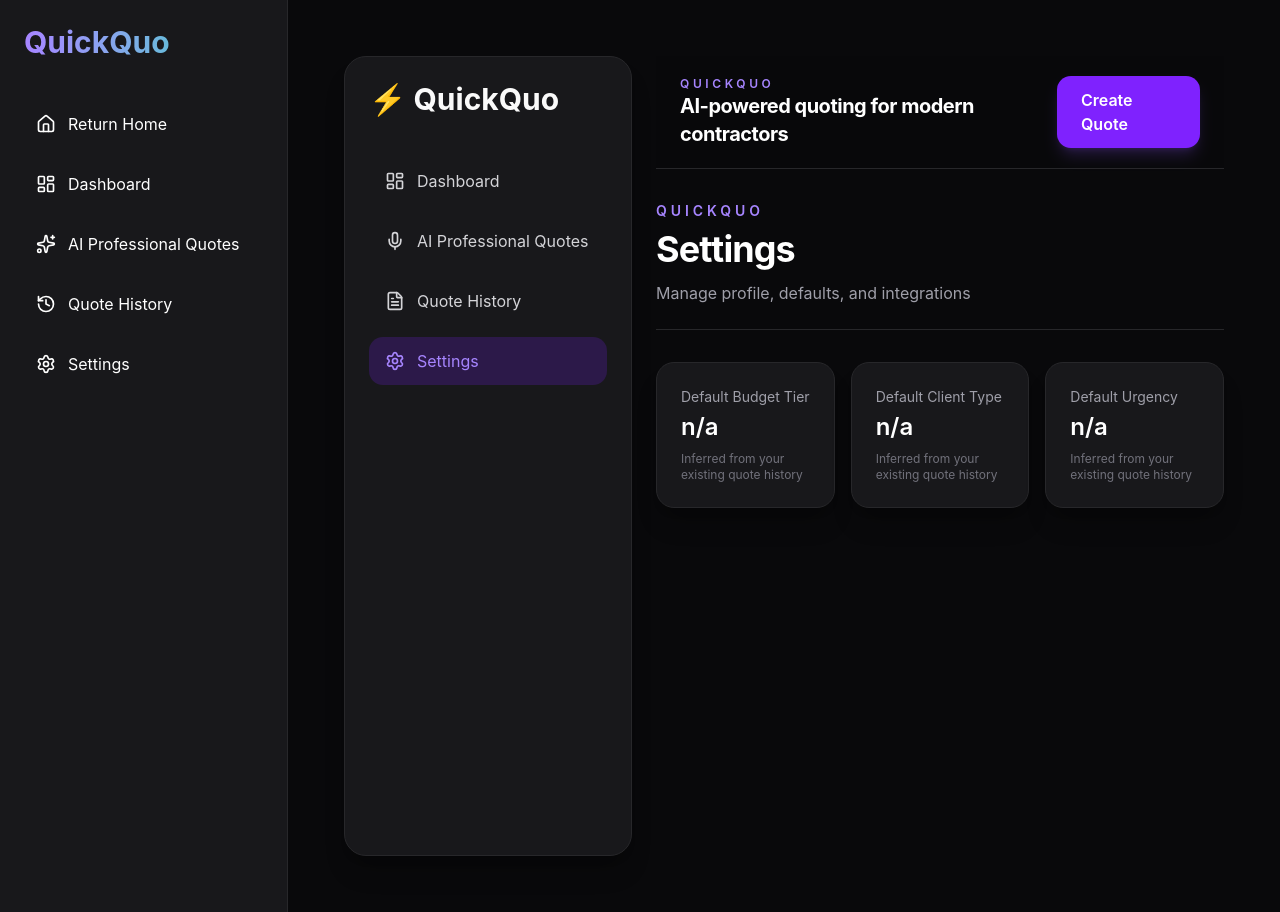
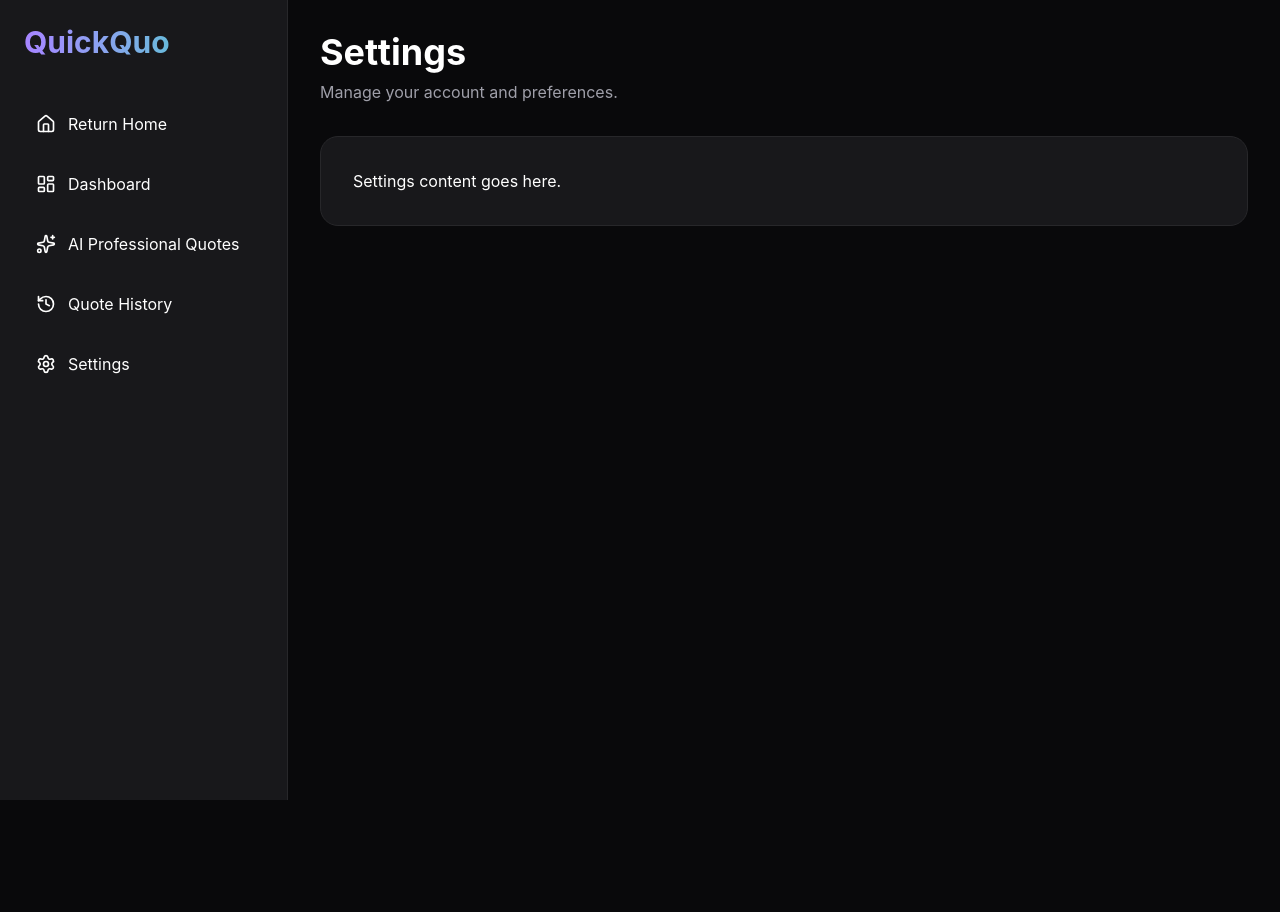
Before and after one commit to brandonrwill514/Quickpro, a Next.js app: page /settings in a window 1280 px wide. After the commit the page ends 800 px from the top, so only its background shows below. Built offline with nearby package versions, Linux system fonts and the light colour scheme; no server answers; the database is empty.

Commit message:
Clean page layouts and centralize navigation

```diff
--- a/app/quote-history/page.tsx
+++ b/app/quote-history/page.tsx
@@ -1,5 +1,25 @@
-import QuoteHistoryClient from "@/components/QuoteHistoryClient";
+export default function QuoteHistoryPage() {
 
-export default function QuoteHistoryPage() {
-  return <QuoteHistoryClient />;
+return (
+
+<div>
+
+<h1 className="
+text-4xl
+font-bold
+">
+Quote History
+</h1>
+
+<p className="
+text-zinc-400
+mt-2
+">
+View and manage your previous quotes.
+</p>
+
+</div>
+
+)
+
 }
--- a/app/settings/page.tsx
+++ b/app/settings/page.tsx
@@ -1,100 +1,38 @@
-"use client";
+export default function SettingsPage(){
 
-import { useEffect, useMemo, useState } from "react";
-import DashboardCard from "@/components/DashboardCard";
-import LoadingSpinner from "@/components/LoadingSpinner";
-import { supabase } from "@/lib/supabase";
-import PageLayout from "@/components/PageLayout";
-import PageHeader from "@/components/PageHeader";
+return (
 
-type SettingsQuoteRow = {
-  budget?: string | null;
-  urgency?: string | null;
-  client_type?: string | null;
-};
+<div>
 
-function mostCommon(values: Array<string | null | undefined>) {
-  const counts = new Map<string, number>();
+<h1 className="
+text-4xl
+font-bold
+">
+Settings
+</h1>
 
-  for (const value of values) {
-    if (!value) continue;
-    counts.set(value, (counts.get(value) ?? 0) + 1);
-  }
+<p className="
+text-zinc-400
+mt-2
+mb-8
+">
+Manage your account and preferences.
+</p>
 
-  let winner = "n/a";
-  let bestCount = 0;
+<div className="
+bg-zinc-900
+border
+border-zinc-800
+rounded-2xl
+p-8
+">
 
-  counts.forEach((count, value) => {
-    if (count > bestCount) {
-      winner = value;
-      bestCount = count;
-    }
-  });
+Settings content goes here.
 
-  return winner;
+</div>
+
+</div>
+
+)
+
 }
-
-export default function SettingsPage() {
-  const [rows, setRows] = useState<SettingsQuoteRow[]>([]);
-  const [loading, setLoading] = useState(true);
-
-  useEffect(() => {
-    async function fetchDefaults() {
-      let data: SettingsQuoteRow[] | null = null;
-
-      const primary = await supabase
-        .from("quotes")
-        .select("budget, urgency, client_type");
-
-      if (primary.error) {
-        const fallback = await supabase
-          .from("Quotes")
-          .select("budget, urgency, client_type");
-
-        if (!fallback.error) {
-          data = fallback.data as SettingsQuoteRow[];
-        }
-      } else {
-        data = primary.data as SettingsQuoteRow[];
-      }
-
-      setRows(data ?? []);
-      setLoading(false);
-    }
-
-    void fetchDefaults();
-  }, []);
-
-  const defaultBudget = useMemo(() => mostCommon(rows.map((row) => row.budget)), [rows]);
-  const defaultClientType = useMemo(() => mostCommon(rows.map((row) => row.client_type)), [rows]);
-  const commonUrgency = useMemo(() => mostCommon(rows.map((row) => row.urgency)), [rows]);
-
-  return (
-    <PageLayout>
-      <PageHeader title="Settings" subtitle="Manage profile, defaults, and integrations" />
-      <section className="w-full space-y-4">
-        {loading ? (
-          <LoadingSpinner />
-        ) : (
-          <div className="grid gap-4 sm:grid-cols-2 lg:grid-cols-3">
-            <DashboardCard
-              title="Default Budget Tier"
-              value={defaultBudget}
-              helperText="Inferred from your existing quote history"
-            />
-            <DashboardCard
-              title="Default Client Type"
-              value={defaultClientType}
-              helperText="Inferred from your existing quote history"
-            />
-            <DashboardCard
-              title="Default Urgency"
-              value={commonUrgency}
-              helperText="Inferred from your existing quote history"
-            />
-          </div>
-        )}
-      </section>
-    </PageLayout>
-  );
-}
```
